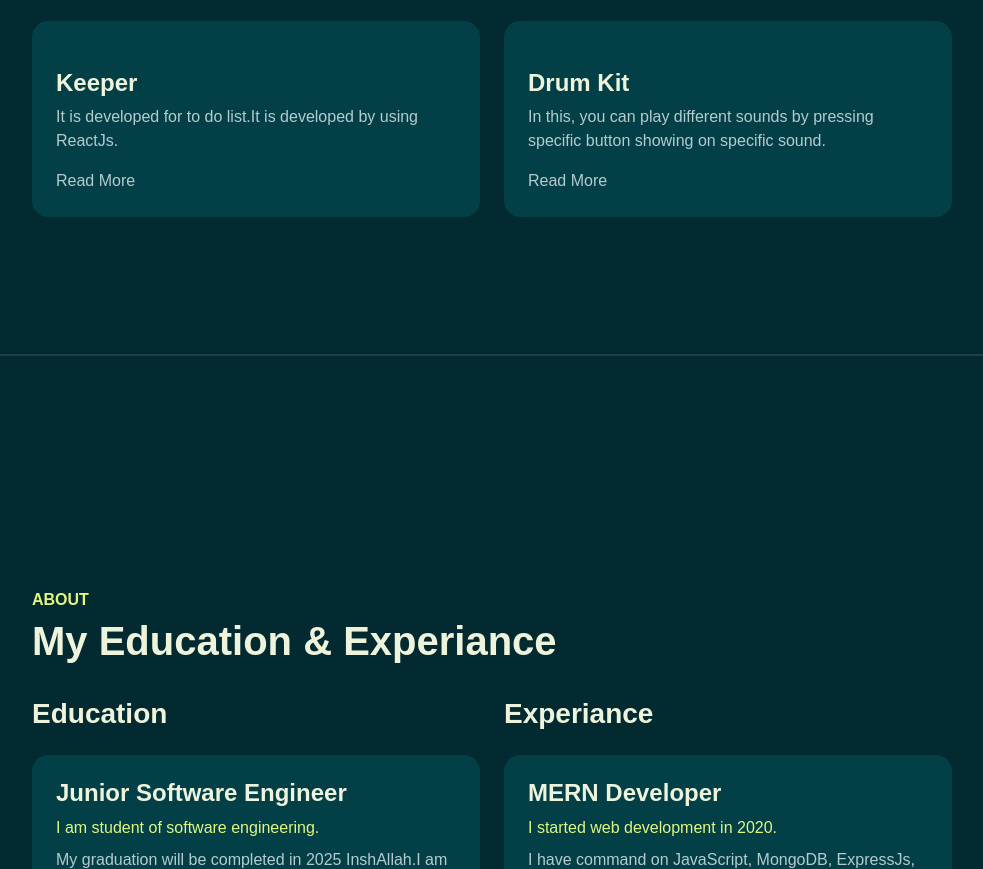
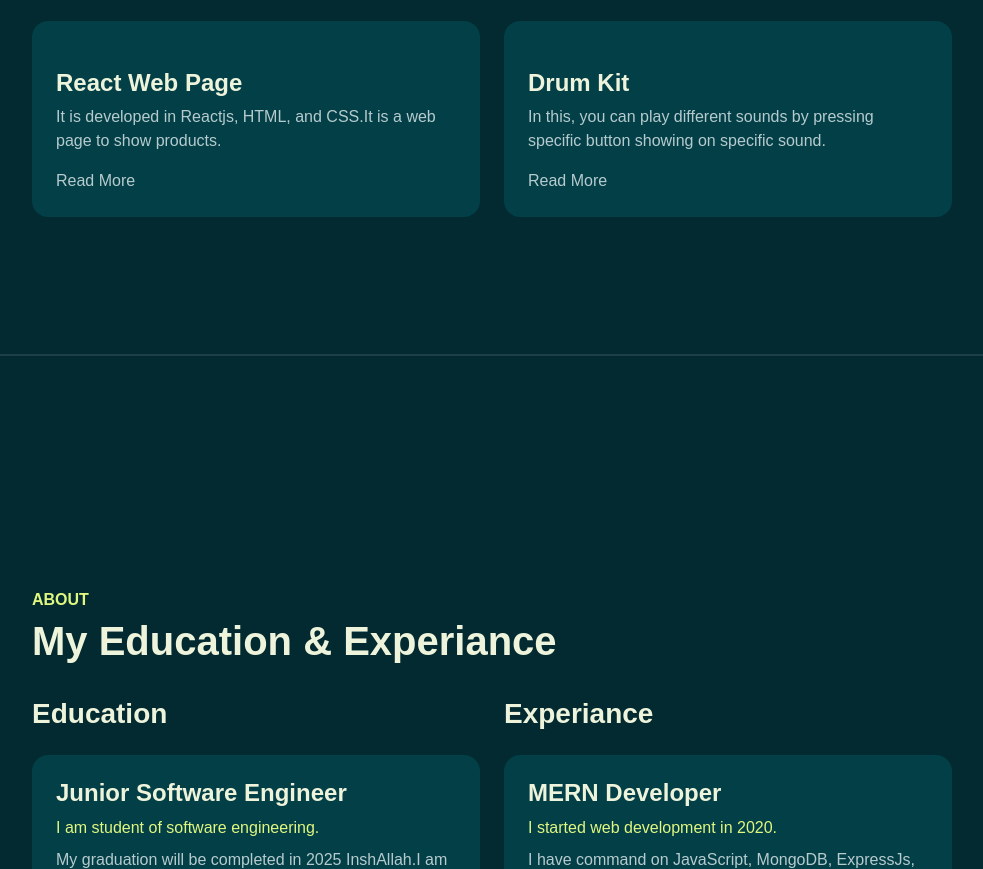
Before and after one commit to Ahmadraza1394/Portfolio, a plain HTML site: page index.html in a window 1280 px wide. Shown: the part 2044-2913 px from the top of the page, without its empty margins (268-1251 px from the left). Drawn offline with Linux system fonts and the light colour scheme; a web font is replaced by a local one.

Commit message:
Update index.html
second work section changed

```diff
--- a/index.html
+++ b/index.html
@@ -206,10 +206,9 @@
                   />
                 </div>
                 <div class="card-custom-content p-4">
-                  <h4>Keeper</h4>
+                  <h4>React Web Page</h4>
                   <p>
-                    It is developed for to do list.It is developed by using
-                    ReactJs.
+                    It is developed in Reactjs, HTML, and CSS.It is a web page to show products.
                   </p>
                   <a href="#" class="link-custom">Read More</a>
                 </div>
```
